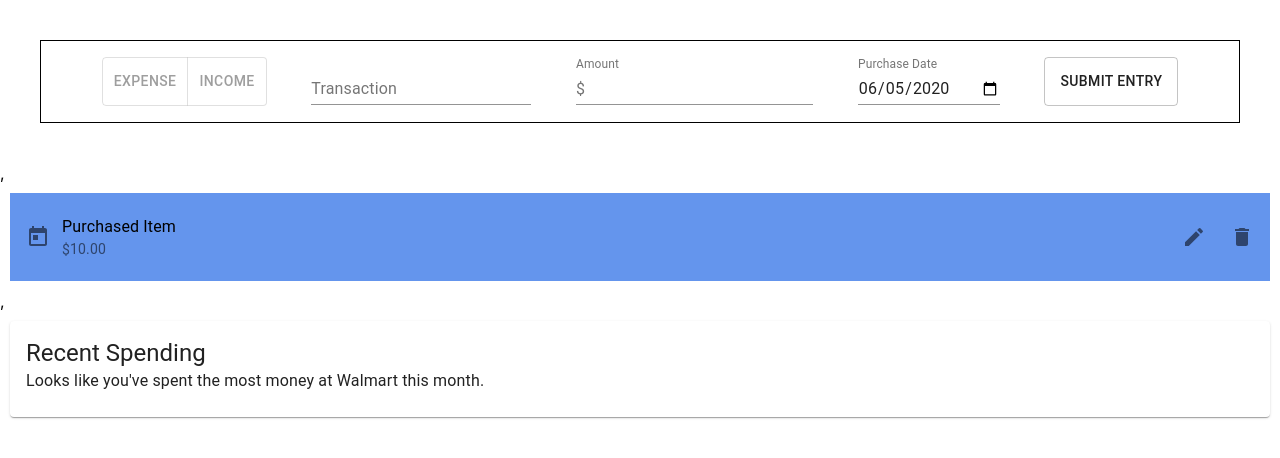
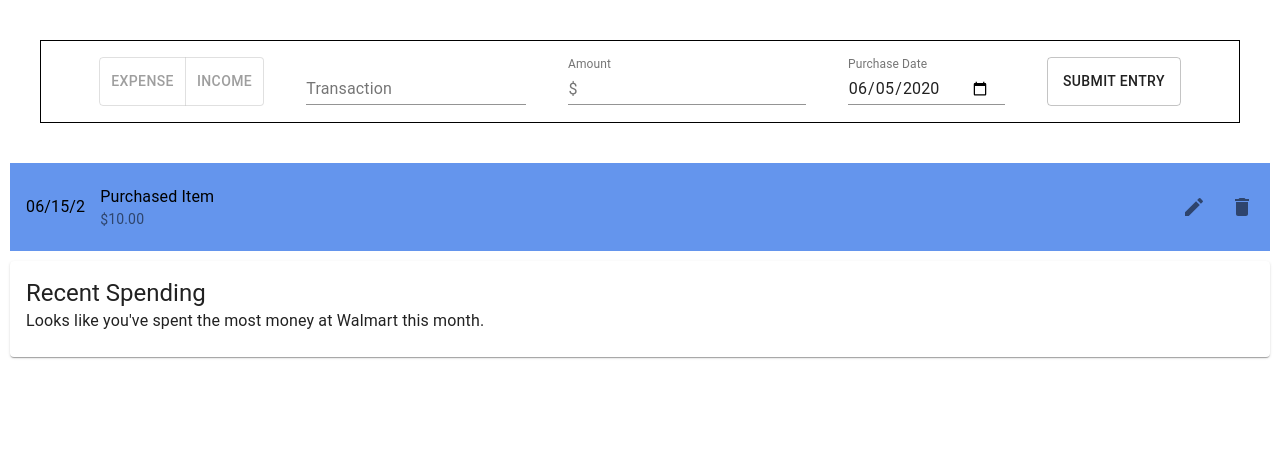
Before and after one commit to anneguo3/budget-buddy, a React (Create React App) app in the folder budget-buddy/: page / in a window 1280 px wide. Shown: the top 458 px of the page. Built offline with nearby package versions, Linux system fonts and the light colour scheme.

Commit message:
changed calendar to stub

```diff
--- a/budget-buddy/src/App.js
+++ b/budget-buddy/src/App.js
@@ -7,8 +7,8 @@ import Textbox from "./components/Textbox";
 function App() {
   return (
     <div>
-      <AddMessage />,
-      <EntryList/>,
+      <AddMessage />
+      <EntryList/>
       <Textbox/>
     </div>
 
--- a/budget-buddy/src/components/EntryList/EntryList.css
+++ b/budget-buddy/src/components/EntryList/EntryList.css
@@ -2,3 +2,7 @@
     margin: 10px;
     background-color: cornflowerblue;
 }
+
+#date {
+    margin-right: 15px;
+}
--- a/budget-buddy/src/components/EntryList/index.js
+++ b/budget-buddy/src/components/EntryList/index.js
@@ -5,7 +5,7 @@ import ListItem from '@material-ui/core/ListItem';
 import ListItemText from '@material-ui/core/ListItemText';
 import EditIcon from '@material-ui/icons/Edit';
 import DeleteIcon from '@material-ui/icons/Delete';
-import { ListItemSecondaryAction } from "@material-ui/core";
+import { ListItemSecondaryAction, Typography } from "@material-ui/core";
 import IconButton from '@material-ui/core/IconButton';
 import TodayIcon from '@material-ui/icons/Today';
 
@@ -16,9 +16,9 @@ export default class EntryList extends React.Component {
             <div className = "entryList">
                 <List component="nav" aria-label = "list of entries">
                     <ListItem button>
-                        <IconButton edge="start" aria-label="edit">
-                            <TodayIcon/>
-                        </IconButton>
+                        <Typography id="date" variant="body1">
+                            06/15/2
+                        </Typography>
 
                         <ListItemText id="item" primary="Purchased Item" secondary="$10.00"/>
 
```
